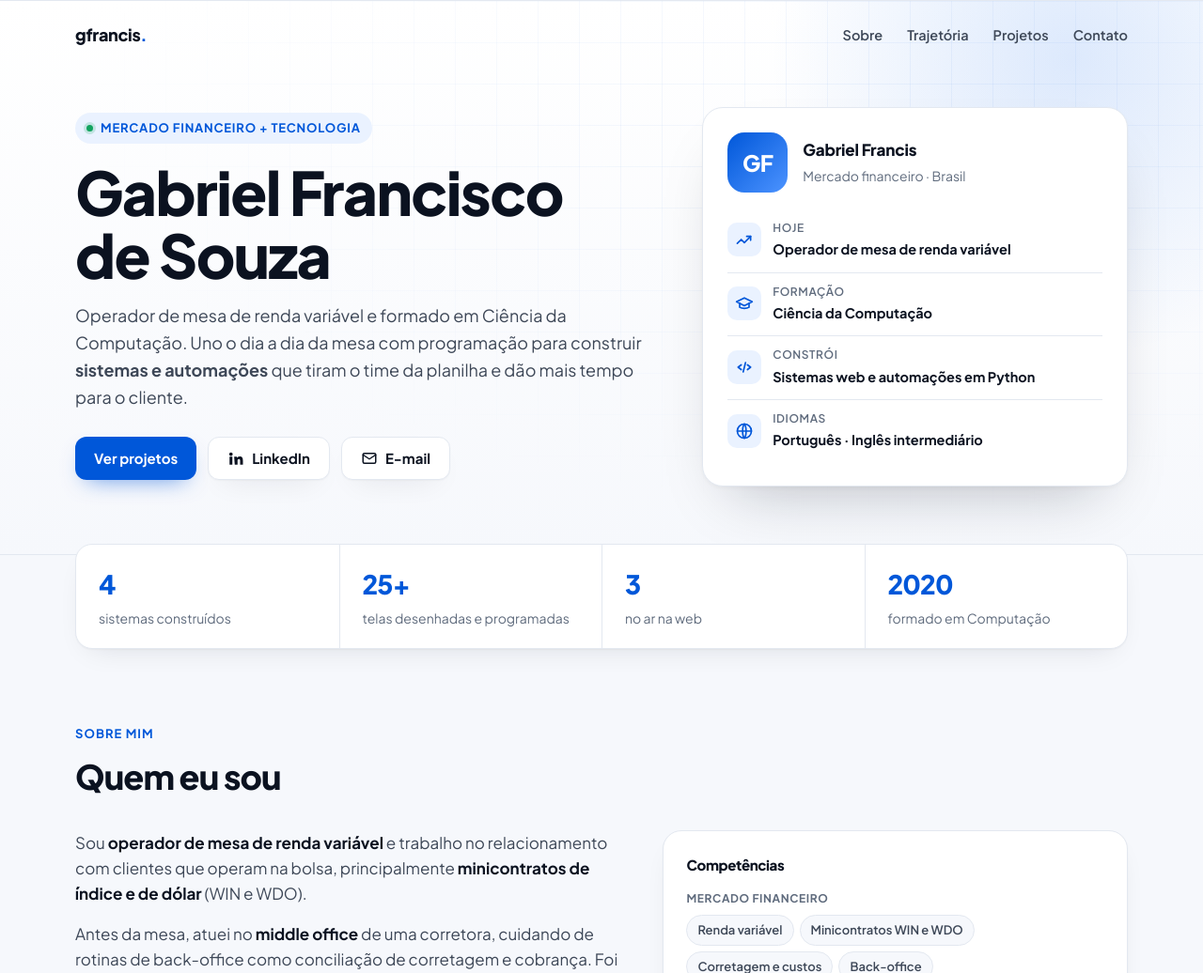
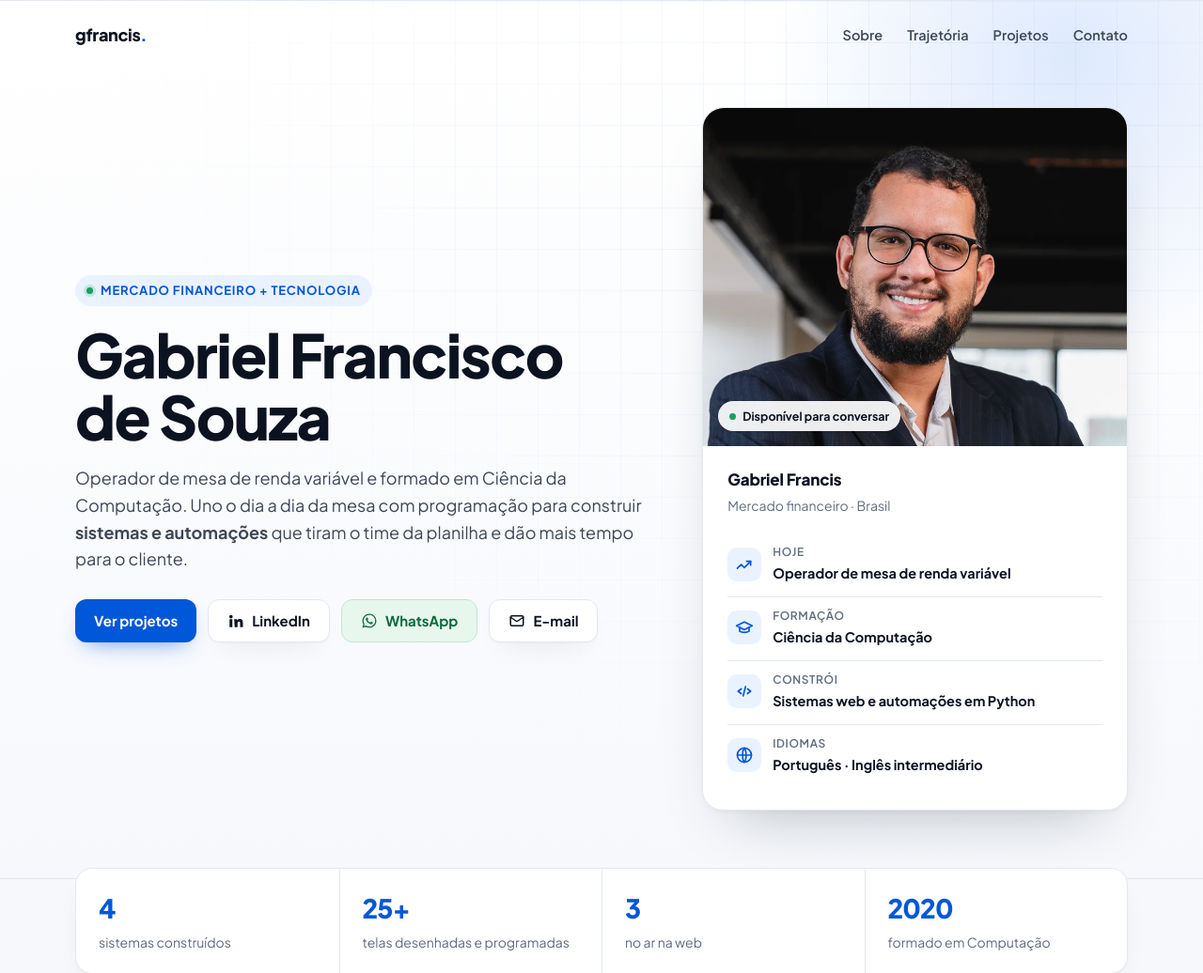
Before and after one commit to biielsoouza/gfrancis-site, a Flask app: template radar-assessor/templates/home.html in a window 1280 px wide. Shown: the top 1036 px of the page at 94% size. Run offline with Flask 3, Linux system fonts and the light colour scheme; the template is opened without the code that fills it, so the values that code supplies are empty.

Commit message:
Portfólio: foto do Gabriel e botões de WhatsApp
Co-Authored-By: Claude Opus 5.5 <noreply@anthropic.com>
Claude-Session: https://claude.ai/code/session_01BhMa7XBWZ8oRwRaehK6bQc

```diff
--- a/radar-assessor/templates/home.html
+++ b/radar-assessor/templates/home.html
@@ -80,7 +80,12 @@ img { display: block; max-width: 100%; height: auto; }
 .mono { width: 64px; height: 64px; flex: none; border-radius: 18px; background: linear-gradient(135deg, var(--blue) 0%, #4C93FF 100%); color: #FFFFFF; display: grid; place-items: center; font-weight: 800; font-size: 24px; letter-spacing: -0.02em; }
 .perfil-topo b { display: block; font-size: 17px; font-weight: 800; letter-spacing: -0.01em; }
 .perfil-topo span { font-size: 14px; color: var(--ink-3); }
-.perfil-topo .mono { color: #FFFFFF; font-size: 24px; }
+.foto { margin: -26px -26px 4px; position: relative; }
+.foto img { width: 100%; aspect-ratio: 5 / 4; object-fit: cover; object-position: 50% 22%; border-radius: 22px 22px 0 0; }
+.foto span { position: absolute; left: 16px; bottom: 16px; display: inline-flex; align-items: center; gap: 7px; font-size: 12.5px; font-weight: 700; color: var(--ink); background: rgba(255,255,255,0.92); border-radius: 999px; padding: 6px 12px; box-shadow: var(--shadow); }
+.foto span i { width: 7px; height: 7px; border-radius: 50%; background: #12A35E; }
+.bt.wpp { background: #E7F7EE; color: #0B6B3D; border: 1px solid #BFE6CF; }
+.bt.wpp:hover { background: #D9F2E4; border-color: #0E7A46; color: #075A32; }
 .fatos { list-style: none; margin: 0; padding: 0; display: grid; gap: 2px; }
 .fatos li { display: grid; grid-template-columns: 36px 1fr; gap: 12px; align-items: center; padding: 10px 0; border-top: 1px solid var(--line); }
 .fatos li:first-child { border-top: 0; }
@@ -237,12 +242,13 @@ dialog.zoom p { color: rgba(255,255,255,0.88); text-align: center; margin: 12px
         <div class="acoes">
           <a class="bt pri" href="#projetos">Ver projetos</a>
           <a class="bt sec" href="https://www.linkedin.com/in/gfrancissouza" target="_blank" rel="noopener"><svg viewBox="0 0 24 24" fill="currentColor" aria-hidden="true"><path d="M4.98 3.5a2.5 2.5 0 1 1 0 5 2.5 2.5 0 0 1 0-5zM3 9.75h4V21H3zM9.5 9.75h3.83v1.54h.06c.53-1 1.84-2.06 3.79-2.06 4.05 0 4.8 2.67 4.8 6.13V21h-4v-5.07c0-1.21-.02-2.77-1.69-2.77-1.69 0-1.95 1.32-1.95 2.68V21h-4z"/></svg>LinkedIn</a>
+          <a class="bt wpp" href="https://wa.me/5511953845195?text=Ol%C3%A1%2C%20Gabriel!%20Vi%20seu%20portf%C3%B3lio%20e%20gostaria%20de%20conversar." target="_blank" rel="noopener"><svg viewBox="0 0 24 24" fill="currentColor" aria-hidden="true"><path d="M12.04 2C6.58 2 2.13 6.45 2.13 11.91c0 1.75.46 3.45 1.32 4.95L2.05 22l5.25-1.38a9.9 9.9 0 0 0 4.74 1.21h.01c5.46 0 9.91-4.45 9.91-9.91A9.85 9.85 0 0 0 12.04 2zm0 18.15h-.01a8.2 8.2 0 0 1-4.19-1.15l-.3-.18-3.12.82.83-3.04-.2-.31a8.23 8.23 0 0 1-1.26-4.38c0-4.54 3.7-8.24 8.25-8.24 2.2 0 4.27.86 5.83 2.42a8.18 8.18 0 0 1 2.41 5.83c0 4.54-3.7 8.23-8.24 8.23zm4.52-6.16c-.25-.12-1.47-.72-1.69-.81-.23-.08-.39-.12-.56.13-.16.24-.64.81-.79.97-.14.17-.29.19-.54.06-.25-.12-1.05-.39-1.99-1.23-.74-.66-1.23-1.47-1.38-1.72-.14-.25-.02-.38.11-.5.11-.11.25-.29.37-.43.13-.15.17-.25.25-.42.08-.16.04-.31-.02-.43-.06-.12-.56-1.34-.76-1.84-.2-.48-.41-.42-.56-.43h-.48c-.17 0-.43.06-.66.31-.23.25-.86.85-.86 2.07 0 1.22.89 2.4 1.01 2.56.12.17 1.75 2.67 4.23 3.74.59.26 1.05.41 1.41.52.59.19 1.13.16 1.56.1.48-.07 1.47-.6 1.67-1.18.21-.58.21-1.08.15-1.18-.06-.11-.23-.17-.48-.29z"/></svg>WhatsApp</a>
           <a class="bt sec" href="mailto:gabriel@gfrancis.com.br"><svg viewBox="0 0 24 24" fill="none" stroke="currentColor" stroke-width="2" stroke-linecap="round" stroke-linejoin="round" aria-hidden="true"><rect x="3" y="5" width="18" height="14" rx="2"/><path d="m3 7 9 6 9-6"/></svg>E-mail</a>
         </div>
       </div>
       <aside class="perfil" aria-label="Resumo">
+        <div class="foto"><img src="/portfolio/gabriel.webp" width="800" height="1200" alt="Foto de Gabriel Francisco de Souza"><span><i aria-hidden="true"></i>Disponível para conversar</span></div>
         <div class="perfil-topo">
-          <span class="mono" aria-hidden="true">GF</span>
           <div><b>Gabriel Francis</b><span>Mercado financeiro · Brasil</span></div>
         </div>
         <ul class="fatos">
@@ -483,6 +489,7 @@ dialog.zoom p { color: rgba(255,255,255,0.88); text-align: center; margin: 12px
       </div>
       <div class="acoes" style="margin-top: 0">
         <a class="bt pri" href="https://www.linkedin.com/in/gfrancissouza" target="_blank" rel="noopener">Falar no LinkedIn</a>
+        <a class="bt wpp" href="https://wa.me/5511953845195?text=Ol%C3%A1%2C%20Gabriel!%20Vi%20seu%20portf%C3%B3lio%20e%20gostaria%20de%20conversar." target="_blank" rel="noopener"><svg viewBox="0 0 24 24" fill="currentColor" aria-hidden="true"><path d="M12.04 2C6.58 2 2.13 6.45 2.13 11.91c0 1.75.46 3.45 1.32 4.95L2.05 22l5.25-1.38a9.9 9.9 0 0 0 4.74 1.21h.01c5.46 0 9.91-4.45 9.91-9.91A9.85 9.85 0 0 0 12.04 2zm0 18.15h-.01a8.2 8.2 0 0 1-4.19-1.15l-.3-.18-3.12.82.83-3.04-.2-.31a8.23 8.23 0 0 1-1.26-4.38c0-4.54 3.7-8.24 8.25-8.24 2.2 0 4.27.86 5.83 2.42a8.18 8.18 0 0 1 2.41 5.83c0 4.54-3.7 8.23-8.24 8.23zm4.52-6.16c-.25-.12-1.47-.72-1.69-.81-.23-.08-.39-.12-.56.13-.16.24-.64.81-.79.97-.14.17-.29.19-.54.06-.25-.12-1.05-.39-1.99-1.23-.74-.66-1.23-1.47-1.38-1.72-.14-.25-.02-.38.11-.5.11-.11.25-.29.37-.43.13-.15.17-.25.25-.42.08-.16.04-.31-.02-.43-.06-.12-.56-1.34-.76-1.84-.2-.48-.41-.42-.56-.43h-.48c-.17 0-.43.06-.66.31-.23.25-.86.85-.86 2.07 0 1.22.89 2.4 1.01 2.56.12.17 1.75 2.67 4.23 3.74.59.26 1.05.41 1.41.52.59.19 1.13.16 1.56.1.48-.07 1.47-.6 1.67-1.18.21-.58.21-1.08.15-1.18-.06-.11-.23-.17-.48-.29z"/></svg>Chamar no WhatsApp</a>
         <a class="bt sec" href="mailto:gabriel@gfrancis.com.br">gabriel@gfrancis.com.br</a>
       </div>
     </section>
```
Also changed, not shown: radar-assessor/portfolio/gabriel.webp (added).
